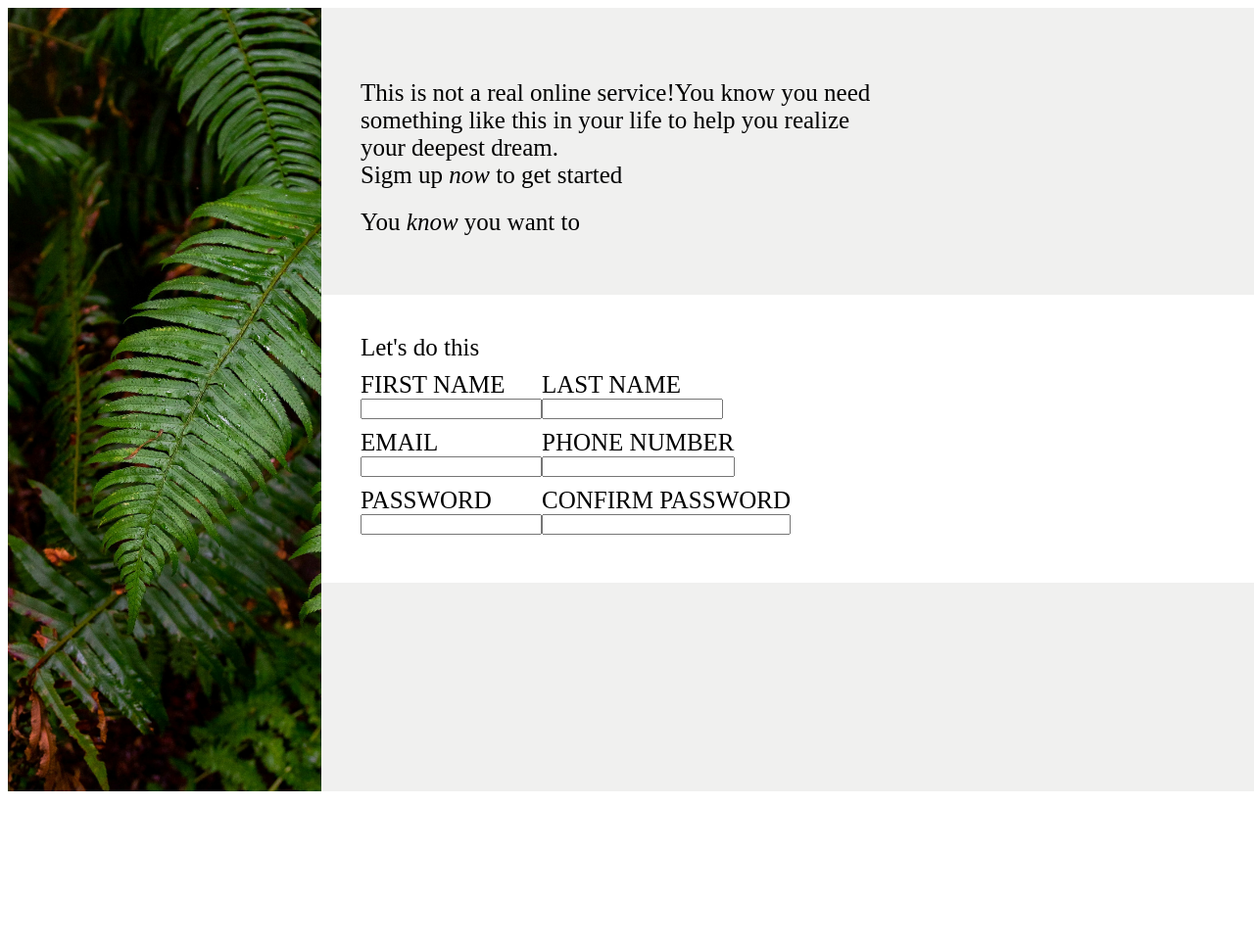
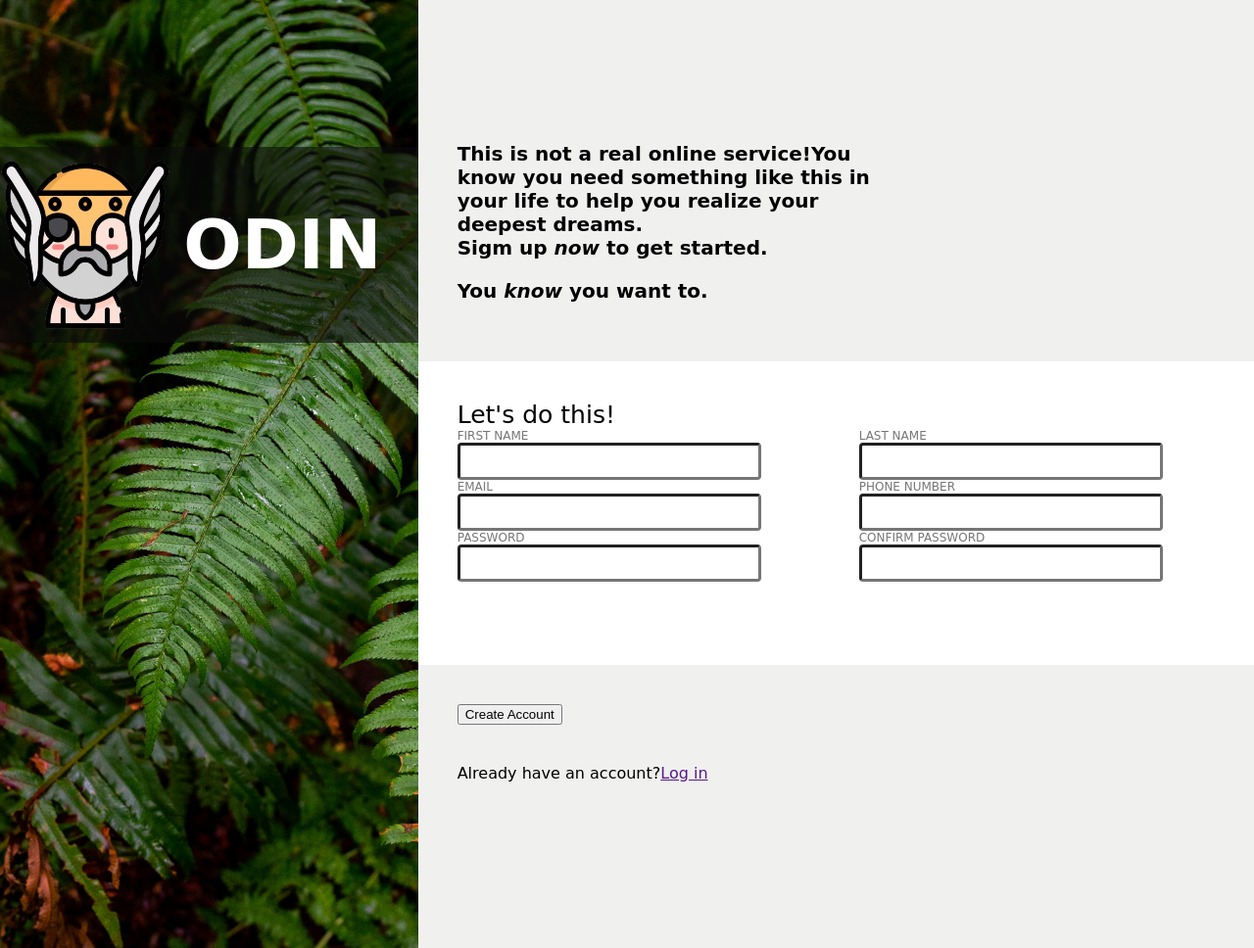
Before and after one commit to saltychocolat/Sign-up-Form, a plain HTML site: page index.html in a window 1280 px wide. Shown: the whole page at 98% size. Before the commit the page ends 808 px from the top, so only its background shows below. Drawn offline with Linux system fonts and the light colour scheme.

Commit message:
Layout Changes BugFix

```diff
--- a/index.html
+++ b/index.html
@@ -7,55 +7,65 @@
     <title>Document</title>
 </head>
 <body>
-    <div id="wrapper">
+    <div id="wrapper" class="itim-regular">
         <div id="logo-content">
-
+            <div class="title-content">
+                <img width="300px" height="100%" style="margin-left:-100px;" src="icon.png">
+                <div class="title">ODIN</div>
+            </div>
         </div>
         <div id="text-content">
             <div id="info">
                 <div>
-                    <p>This is not a real online service!You know you need something like this in your life to help you realize your deepest dream.</p>
-                    <p>Sigm up <em>now</em> to get started</p>
-                    <p>You <em>know </em>you want to</p>
+                    <p>This is not a real online service!You know you need something like this in your life to help you realize your deepest dreams.</p>
+                    <p>Sigm up <em>now</em> to get started.</p>
+                    <p>You <em>know </em>you want to.</p>
                 </div>
             </div>
-            <div id="form" class="title">
-                <div>Let's do this</div>
+
+            <div id="form-contet" class="sub-title">
+                <form id="form">
+                    <div>Let's do this!</div>
                     <div class="row">
-                    <div class="input">
+                        <div class="input-pair">
                             <label>FIRST NAME</label>
                             <input type="text">
                         </div>
-                    <div class="input">
+                        <div class="input-pair">
                             <label>LAST NAME</label>
                             <input type="text">
                         </div>
                     </div>
                     <div class="row">
-                    <div class="input">
+                        <div class="input-pair">
                             <label>EMAIL</label>
                             <input type="email">
                         </div>
-                    <div class="input">
+                        <div class="input-pair">
                             <label>PHONE NUMBER</label>
-                        <input type="text">
+                            <input type="tel">
                         </div>
                     </div>
                     <div class="row">
-                    <div class="input">
+                        <div class="input-pair">
                             <label>PASSWORD</label>
                             <input type="password">
                         </div>
-                    <div class="input">
+                        <div class="input-pair">
                             <label>CONFIRM PASSWORD</label>
                             <input type="password">
                         </div>
                     </div>
+                </form>
+            </div>
 
 
-                </fieldset>
+
+            <div id="antet">
+                <div>
+                    <button type="submit" form="form">Create Account</button>
                 </div>
-            <div id="antet">
+                <div>Already have an account?<a href>Log in</a></div>
             </div>
 
         </div>
--- a/style.css
+++ b/style.css
@@ -1,10 +1,16 @@
+
 html,
 body{
-
-    height: 100%;
+    padding: 0px;
+    margin: 0px;
+    height: 110%;
     width: 100%;
 }
-
+.itim-regular {
+    font-family: "Itim", cursive;
+    font-weight: 400;
+    font-style: normal;
+}
 #wrapper{
     width: 100%;
     height: 100%;
@@ -20,14 +26,14 @@ body{
 }
 #text-content{
     flex:1;
-    flex-grow: 3;
+    flex-grow: 2;
     display: flex;
     flex-direction: column;
 }
 #info,
-#form,
+#form-contet,
 #antet{
-    flex: 1;
+    flex:1;
 }
 #info,
 #antet{
@@ -41,8 +47,10 @@ body{
     height: 100%;
 }
 #info{
-    font-size: 25px;
+    font-weight: bold;
+    font-size: 20px;
     padding: 40px;
+    padding-top: 120px;
 }
 p{
     margin: 0px;
@@ -51,21 +59,61 @@ p:nth-child(3){
     margin:20px;
     margin-left: 0px;
 }
-#form{
+#form-contet{
     padding: 40px;
+    padding-bottom: 60px;
     display: flex;
     flex-direction: column;
     gap:10px;
 }
+.title-content{
+    display:flex;
+    align-items: center;
+    justify-content: center;
+    margin-top: 150px;
+    background-color: rgba(11, 11, 11, 0.6);
+    width: 100%;
+    height: 200px;
+
+}
 .title{
+    font-size: 70px;
+    color: white;
+    font-weight: bold;
+    margin-left: -50px;
+}
+.sub-title{
     font-size: 25px;
 
 }
-.input{
+.input-pair{
     display: flex;
     flex-direction: column;
 
 }
+input{
+    border-width: 3px;
+    width: 300px;
+    height: 30px;
+    border-radius: 4px;
+}
+input:focus{
+    border-color: blue;
+}
+input:invalid{
+    border-color: red;
+}
 .row{
+    gap:100px;
     display: flex;
 }
+label{
+    font-size: 12px;
+    color: rgb(118, 118, 118);
+}
+#antet{
+    padding: 40px;
+    display: flex;
+    flex-direction: column;
+    gap:40px;
+}
```
Also changed, not shown: Norse-Bold.otf (added), icon.png (added). Lines whose indentation alone changed are shown as unchanged.
